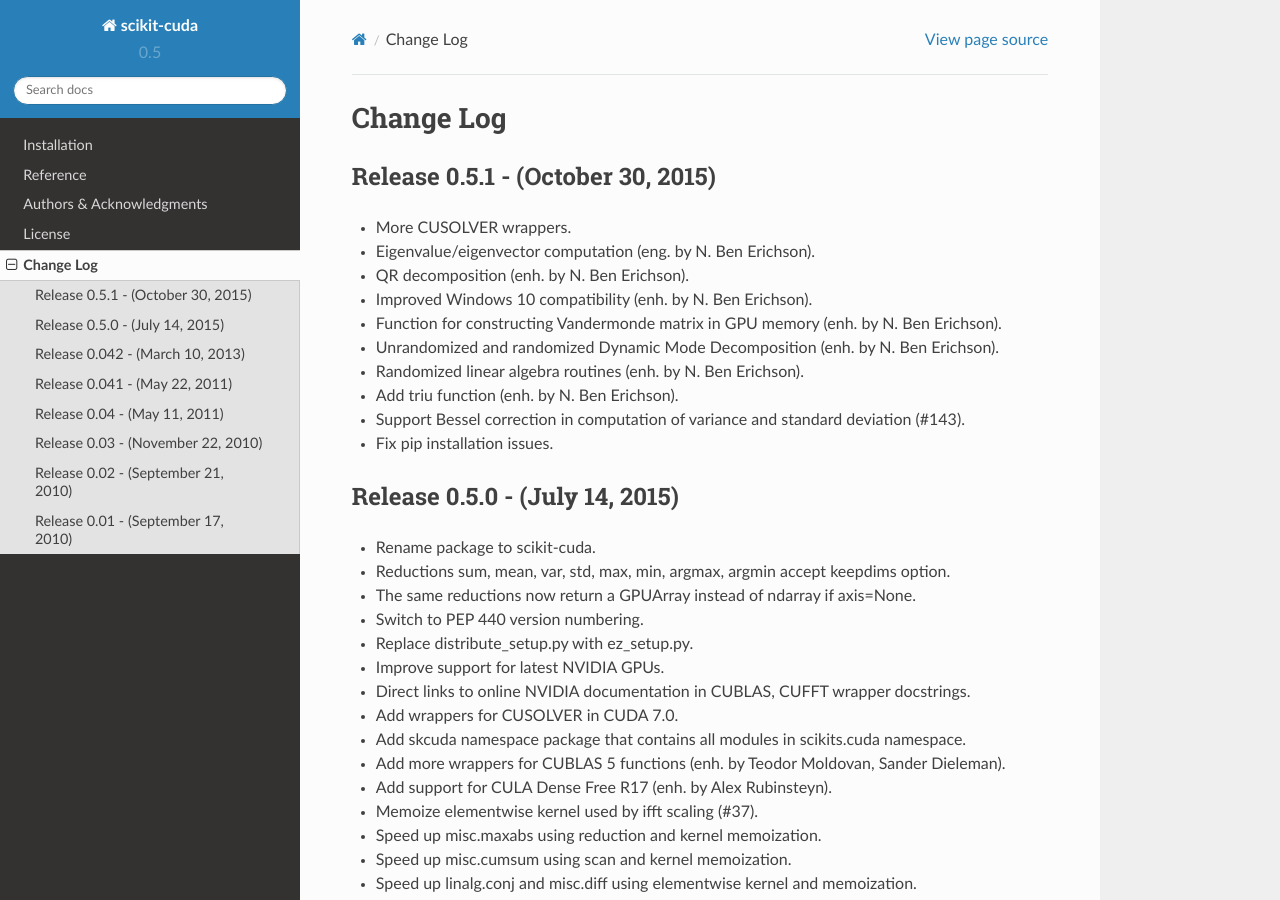
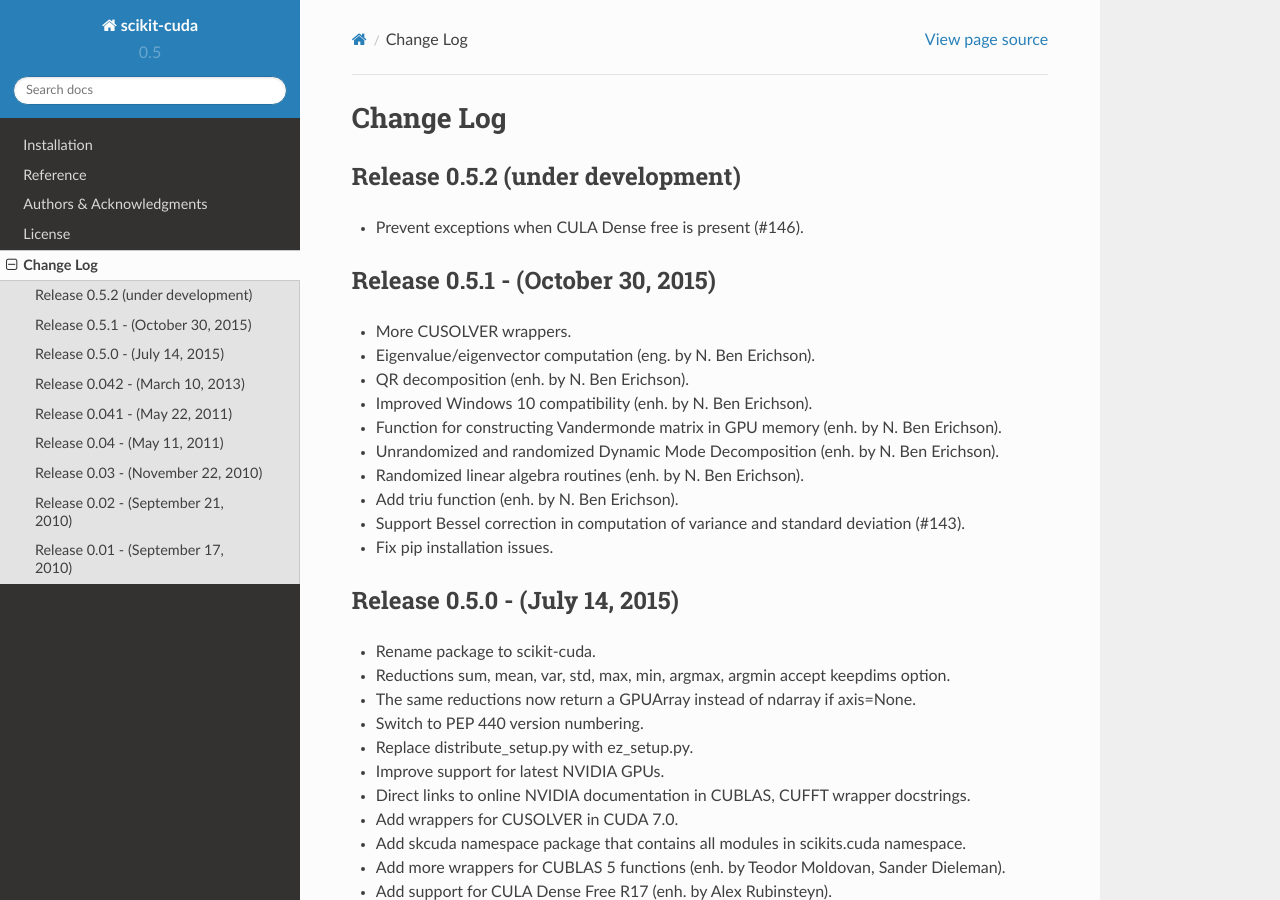
Before and after one commit to lebedov/scikit-cuda, a Sphinx documentation site: the page built from docs/source/changes.rst, in a window 1280 px wide and 900 px high. Built offline with Sphinx 7.4.7 and the Read the Docs theme 2.0.0, drawn with Linux system fonts in a browser that asks for light colours; formulas are drawn with MathJax 3.

Commit message:
Increment release.

```diff
--- a/docs/source/changes.rst
+++ b/docs/source/changes.rst
@@ -2,6 +2,10 @@
 
 Change Log
 ==========
+
+Release 0.5.2 (under development)
+---------------------------------
+* Prevent exceptions when CULA Dense free is present (#146).
 
 Release 0.5.1 - (October 30, 2015)
 ----------------------------------
--- a/setup.py
+++ b/setup.py
@@ -15,7 +15,7 @@
 from setuptools import setup
 
 NAME =               'scikit-cuda'
-VERSION =            '0.5.1'
+VERSION =            '0.5.2'
 AUTHOR =             'Lev Givon'
 AUTHOR_EMAIL =       'lev@columbia.edu'
 URL =                'https://github.com/lebedov/scikit-cuda/'
```
